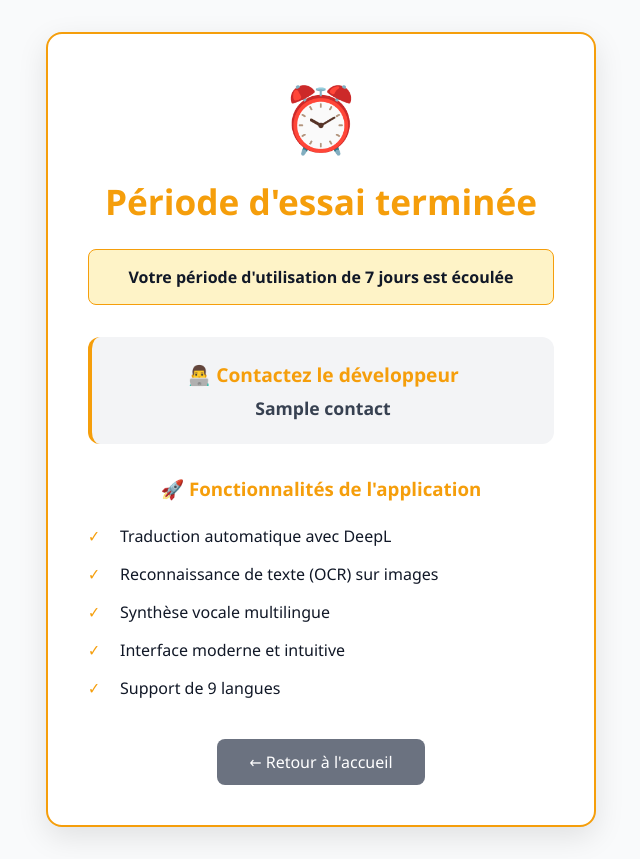
After one commit to raphiouniame/traduction_niame_raph_77, a Flask app: template templates/expired.html in a window 1280 px wide. The commit adds this page. Shown: the whole page, without its empty margins (319-959 px from the left). Run offline with Flask 3, Linux system fonts and the light colour scheme; the template is opened without the code that fills it: most values are stand-ins (such as "Sample title", 1, 10 or a date in 2020).

Commit message:
Mon commit propre

```diff
--- a/app.py
+++ b/app.py
@@ -4,8 +4,11 @@ import os
 import uuid
 import time
 import requests
+import hashlib
+import json
+from datetime import datetime, timedelta
 
-from flask import Flask, render_template, request, jsonify
+from flask import Flask, render_template, request, jsonify, make_response
 from dotenv import load_dotenv
 from gtts import gTTS
 
@@ -59,6 +62,77 @@ STATIC_RESPONSES = {
     "quién te creó": "Raphaël Niamé (+225 05 06 53 15 22)",
 }
 
+# Configuration pour la limitation d'utilisation
+USAGE_LIMIT_DAYS = 7  # Limite de 7 jours
+USAGE_TRACKING = {}  # Stockage en mémoire des utilisateurs
+
+def get_device_fingerprint(request):
+    """Génère une empreinte unique pour l'appareil basée sur l'IP et le User-Agent"""
+    user_agent = request.headers.get('User-Agent', '')
+    ip_address = request.remote_addr or request.environ.get('HTTP_X_FORWARDED_FOR', '127.0.0.1')
+
+    # Créer une empreinte unique
+    fingerprint_data = f"{ip_address}_{user_agent}"
+    return hashlib.sha256(fingerprint_data.encode()).hexdigest()
+
+def is_device_expired(device_id):
+    """Vérifie si l'appareil a dépassé la limite d'utilisation"""
+    if device_id not in USAGE_TRACKING:
+        return False
+
+    first_access = datetime.fromisoformat(USAGE_TRACKING[device_id]['first_access'])
+    expiration_date = first_access + timedelta(days=USAGE_LIMIT_DAYS)
+
+    return datetime.now() > expiration_date
+
+def register_device_access(device_id):
+    """Enregistre l'accès d'un appareil"""
+    if device_id not in USAGE_TRACKING:
+        USAGE_TRACKING[device_id] = {
+            'first_access': datetime.now().isoformat(),
+            'last_access': datetime.now().isoformat(),
+            'access_count': 1
+        }
+    else:
+        USAGE_TRACKING[device_id]['last_access'] = datetime.now().isoformat()
+        USAGE_TRACKING[device_id]['access_count'] += 1
+
+def get_remaining_days(device_id):
+    """Calcule le nombre de jours restants pour un appareil"""
+    if device_id not in USAGE_TRACKING:
+        return USAGE_LIMIT_DAYS
+
+    first_access = datetime.fromisoformat(USAGE_TRACKING[device_id]['first_access'])
+    expiration_date = first_access + timedelta(days=USAGE_LIMIT_DAYS)
+    remaining = expiration_date - datetime.now()
+
+    return max(0, remaining.days)
+
+def check_device_access():
+    """Middleware pour vérifier l'accès de l'appareil"""
+    device_id = get_device_fingerprint(request)
+
+    if is_device_expired(device_id):
+        return render_template(
+            "expired.html",
+            message="Délai d'utilisation dépassé. Veuillez contacter le concepteur de l'application.",
+            contact="Raphaël Niamé (+225 05 06 53 15 22)"
+        ), 403
+
+    register_device_access(device_id)
+    return None
+
+@app.before_request
+def before_request():
+    # Nettoyer les anciens fichiers audio
+    static_folder = app.static_folder or os.path.join(os.path.dirname(__file__), 'static')
+    cleanup_old_files(static_folder)
+
+    # Vérifier l'accès pour les routes principales (sauf les assets statiques)
+    if request.endpoint and request.endpoint not in ['static', 'health']:
+        access_check = check_device_access()
+        if access_check:
+            return access_check
 
 @app.route("/", methods=["GET", "POST"])
 def home():
@@ -66,6 +140,10 @@ def home():
     error = ""
     target_lang = ""
     extracted_text = ""
+
+    # Informations sur l'utilisation
+    device_id = get_device_fingerprint(request)
+    remaining_days = get_remaining_days(device_id)
 
     if request.method == "POST":
         text = request.form.get("text")
@@ -134,9 +212,9 @@ def home():
         languages=SUPPORTED_LANGUAGES,
         target_lang=target_lang,
         extracted_text=extracted_text,
-        ocr_available=TESSERACT_AVAILABLE  # Passer l'info au template
+        ocr_available=TESSERACT_AVAILABLE,
+        remaining_days=remaining_days
     )
-
 
 @app.route("/speak/<path:text>")
 def speak(text):
@@ -162,7 +240,6 @@ def speak(text):
     except Exception as e:
         return jsonify({"error": f"Erreur lors de la génération audio : {str(e)}"}), 500
 
-
 def cleanup_old_files(folder, max_age_seconds=3600):
     try:
         if not os.path.exists(folder):
@@ -179,36 +256,44 @@ def cleanup_old_files(folder, max_age_seconds=3600):
     except Exception as e:
         print(f"Erreur lors du nettoyage: {str(e)}")
 
+@app.route("/usage-info")
+def usage_info():
+    """Route pour afficher les informations d'utilisation (pour le développeur)"""
+    device_id = get_device_fingerprint(request)
 
-@app.before_request
-def before_request():
-    static_folder = app.static_folder or os.path.join(os.path.dirname(__file__), 'static')
-    cleanup_old_files(static_folder)
+    info = {
+        "device_id": device_id[:8] + "...",  # Masquer l'ID complet
+        "remaining_days": get_remaining_days(device_id),
+        "total_tracked_devices": len(USAGE_TRACKING),
+        "is_expired": is_device_expired(device_id)
+    }
 
+    if device_id in USAGE_TRACKING:
+        info["first_access"] = USAGE_TRACKING[device_id]["first_access"]
+        info["access_count"] = USAGE_TRACKING[device_id]["access_count"]
+
+    return jsonify(info)
 
 @app.errorhandler(404)
 def page_not_found(e):
     return render_template("error.html", error="Page introuvable (404)"), 404
 
-
 @app.errorhandler(500)
 def internal_server_error(e):
     return render_template("error.html", error="Erreur interne du serveur (500)"), 500
-
 
 @app.errorhandler(Exception)
 def handle_exception(e):
     app.logger.error(f"Une erreur non gérée s'est produite : {str(e)}")
     return render_template("error.html", error=f"Une erreur est survenue : {str(e)}"), 500
 
-
 @app.route('/health')
 def health():
     return jsonify({
         "status": "healthy",
-        "ocr_available": TESSERACT_AVAILABLE
+        "ocr_available": TESSERACT_AVAILABLE,
+        "tracked_devices": len(USAGE_TRACKING)
     }), 200
-
 
 if __name__ == "__main__":
     port = int(os.environ.get("PORT", 5000))
--- /dev/null
+++ b/templates/expired.html
@@ -0,0 +1,186 @@
+<!DOCTYPE html>
+<html lang="fr">
+<head>
+    <meta charset="UTF-8">
+    <meta name="viewport" content="width=device-width, initial-scale=1.0">
+    <title>Accès Expiré - Traducteur</title>
+    <style>
+        :root {
+            --primary-color: #f59e0b;
+            --bg-color: #f9fafb;
+            --text-color: #111827;
+            --card-bg: #ffffff;
+            --danger-color: #ef4444;
+        }
+
+        * {
+            box-sizing: border-box;
+            margin: 0;
+            padding: 0;
+            font-family: 'Segoe UI', Tahoma, Geneva, Verdana, sans-serif;
+        }
+
+        body {
+            background-color: var(--bg-color);
+            color: var(--text-color);
+            display: flex;
+            flex-direction: column;
+            align-items: center;
+            justify-content: center;
+            min-height: 100vh;
+            padding: 2rem;
+        }
+
+        .expired-container {
+            background: var(--card-bg);
+            padding: 2.5rem;
+            border-radius: 16px;
+            box-shadow: 0 10px 30px rgba(0, 0, 0, 0.1);
+            max-width: 550px;
+            width: 100%;
+            text-align: center;
+            border: 2px solid var(--primary-color);
+        }
+
+        .icon {
+            font-size: 4rem;
+            margin-bottom: 1rem;
+            color: var(--primary-color);
+        }
+
+        h1 {
+            color: var(--primary-color);
+            margin-bottom: 1.5rem;
+            font-size: 2.2rem;
+            font-weight: 600;
+        }
+
+        .message {
+            margin-bottom: 2rem;
+            line-height: 1.7;
+            font-size: 1.1rem;
+            color: #4b5563;
+        }
+
+        .contact-info {
+            background-color: #f3f4f6;
+            padding: 1.5rem;
+            border-radius: 12px;
+            margin-bottom: 2rem;
+            border-left: 4px solid var(--primary-color);
+        }
+
+        .contact-info h3 {
+            color: var(--primary-color);
+            margin-bottom: 0.5rem;
+            font-size: 1.2rem;
+        }
+
+        .contact-info p {
+            font-weight: 600;
+            color: #374151;
+            font-size: 1.1rem;
+        }
+
+        .features {
+            text-align: left;
+            margin-bottom: 2rem;
+        }
+
+        .features h3 {
+            color: var(--primary-color);
+            margin-bottom: 1rem;
+            text-align: center;
+        }
+
+        .features ul {
+            list-style: none;
+            padding: 0;
+        }
+
+        .features li {
+            padding: 0.5rem 0;
+            padding-left: 2rem;
+            position: relative;
+        }
+
+        .features li:before {
+            content: "✓";
+            position: absolute;
+            left: 0;
+            color: var(--primary-color);
+            font-weight: bold;
+        }
+
+        .back-button {
+            background-color: #6b7280;
+            color: white;
+            text-decoration: none;
+            padding: 0.75rem 2rem;
+            border-radius: 8px;
+            display: inline-block;
+            transition: background-color 0.3s ease;
+            font-weight: 500;
+        }
+
+        .back-button:hover {
+            background-color: #4b5563;
+        }
+
+        .timer {
+            background-color: #fef3c7;
+            border: 1px solid #f59e0b;
+            padding: 1rem;
+            border-radius: 8px;
+            margin-bottom: 1.5rem;
+            font-weight: 500;
+        }
+
+        @media (max-width: 600px) {
+            .expired-container {
+                padding: 1.5rem;
+            }
+
+            h1 {
+                font-size: 1.8rem;
+            }
+
+            .icon {
+                font-size: 3rem;
+            }
+        }
+    </style>
+</head>
+<body>
+    <div class="expired-container">
+        <div class="icon">⏰</div>
+        <h1>Période d'essai terminée</h1>
+
+        <div class="timer">
+            <strong>Votre période d'utilisation de 7 jours est écoulée</strong>
+        </div>
+
+        <div class="message">
+            <p>{{ message }}</p>
+        </div>
+
+        <div class="contact-info">
+            <h3>👨‍💻 Contactez le développeur</h3>
+            <p>{{ contact }}</p>
+        </div>
+
+        <div class="features">
+            <h3>🚀 Fonctionnalités de l'application</h3>
+            <ul>
+                <li>Traduction automatique avec DeepL</li>
+                <li>Reconnaissance de texte (OCR) sur images</li>
+                <li>Synthèse vocale multilingue</li>
+                <li>Interface moderne et intuitive</li>
+                <li>Support de 9 langues</li>
+            </ul>
+        </div>
+
+        <a href="/" class="back-button">← Retour à l'accueil</a>
+    </div>
+</body>
+</html>
```
Also changed, not shown: templates/index.html (+141 -10 lines).
